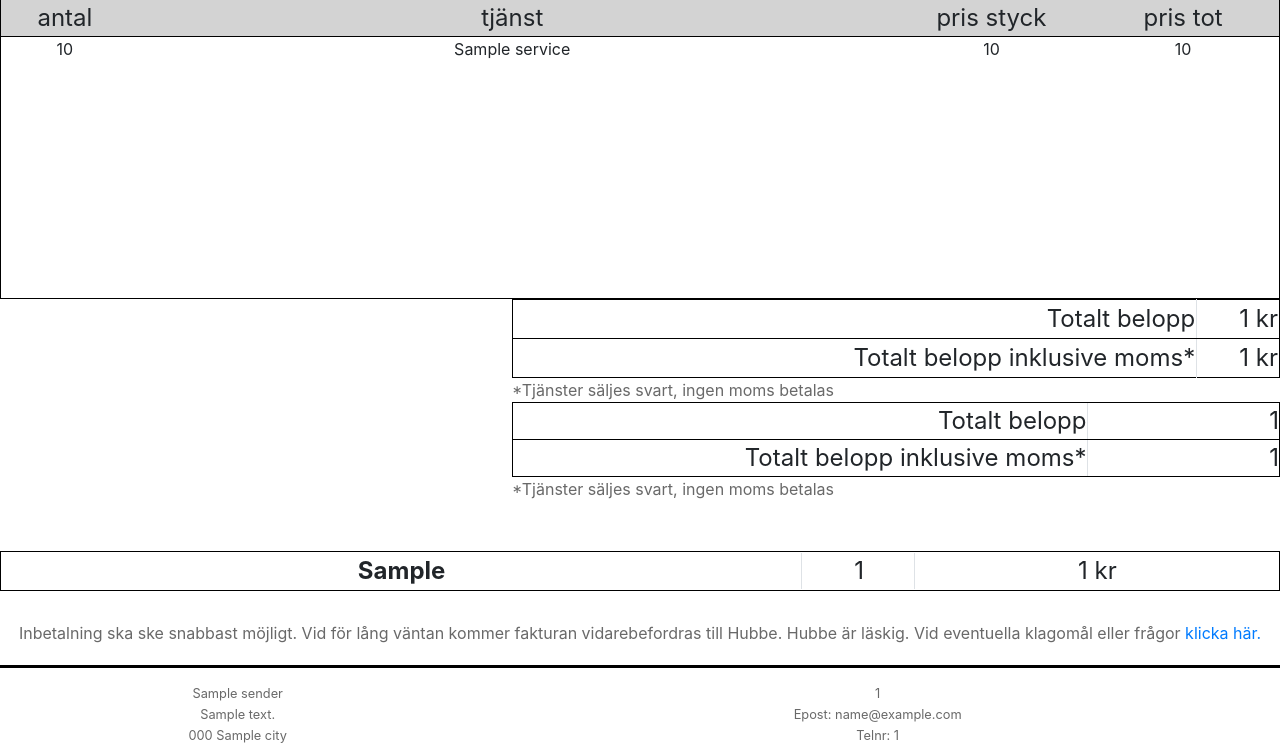
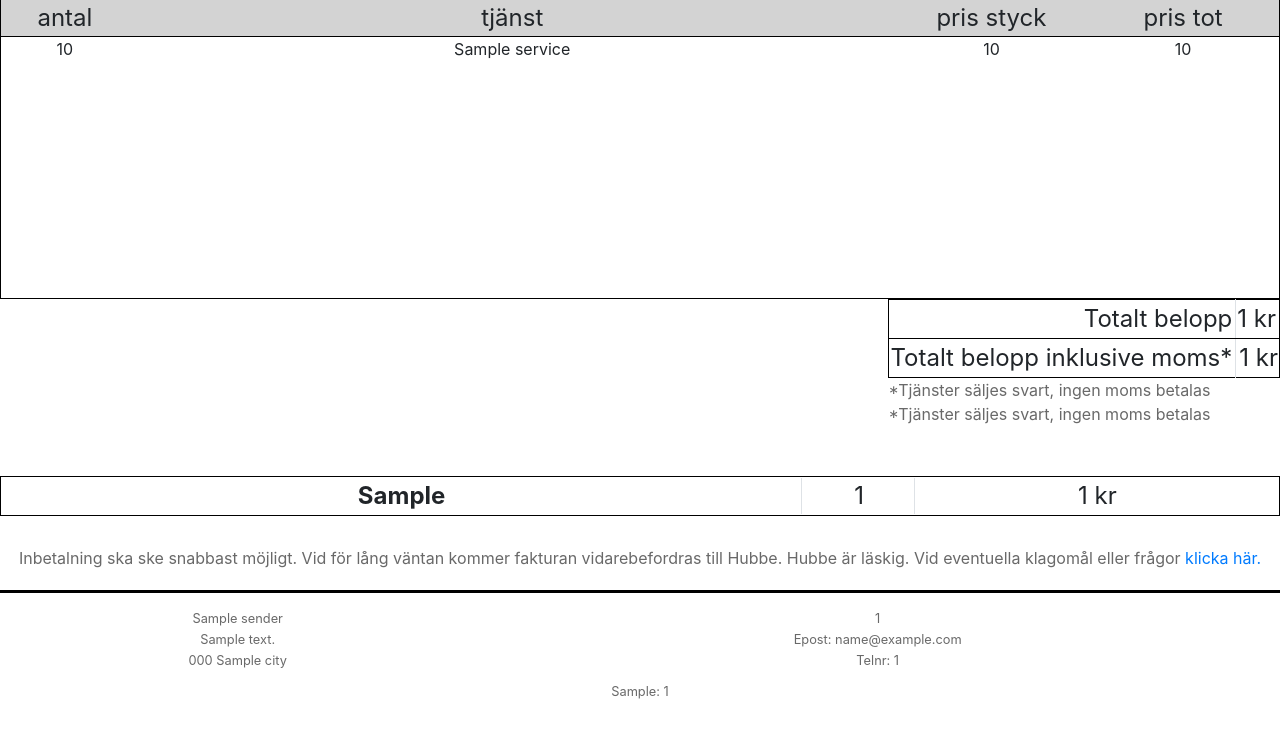
Before and after one commit to ojaoweir/Auto_invoicing, a Python web app: template Auto_invoicing_code_files/program/templates/invoice.html in a window 1280 px wide. Shown: the part 721-1467 px from the top of the page. After the commit the page ends 1420 px from the top, so only its background shows below. Run offline with Jinja, Linux system fonts and the light colour scheme; the template is opened without the code that fills it: most values are stand-ins (such as "Sample title", 1, 10 or a date in 2020); grey boxes marked "Sample" are stand-in pictures; some libraries are stand-ins or nearby versions.

Commit message:
Formatted totalprice place

```diff
--- a/Auto_invoicing_code_files/program/templates/invoice.html
+++ b/Auto_invoicing_code_files/program/templates/invoice.html
@@ -30,7 +30,9 @@
   .total-price-block-outside-border{
     margin-left:auto;
     margin-right:0;
-    width:60%;
+    display:table;
+    min-width:25%;
+    max-width:85%;
   }
   .total-price-block {
     text-align:right;
@@ -103,6 +105,9 @@
     font-size: 1.5em;
     color: grey;
   }
+  .padding-right {
+    padding-right: 3px;
+  }
   </style>
   </head>
   <body>
@@ -155,37 +160,17 @@
       <table class="full-size-table total-price-block table-responsive-md surround-border">
         <tbody>
           <tr>
-            <td class="bottom-border border-right">Totalt belopp</td>
-            <td class="bottom-border">{{ total_price_for_all }} kr</td>
+            <td class="bottom-border border-right padding-right">Totalt belopp</td>
+            <td class="bottom-border padding-right">{{ total_price_for_all }} kr</td>
           </tr>
-          <tr class="bottom-border">
-            <td class="border-right">Totalt belopp inklusive moms*</td>
+          <tr class="bottom-border padding-right">
+            <td class="border-right padding-right">Totalt belopp inklusive moms*</td>
             <td>{{ total_price_for_all }} kr</td>
           </tr>
         </tbody>
       </table>
       <div class="info-text">
         *Tjänster säljes svart, ingen moms betalas
-      </div>
-
-
-      <div class="total-price-block surround-border">
-        <div class="total-price bottom-border">
-          <div class="total-price-text border-right">
-            Totalt belopp
-          </div>
-          <div class="total-price-sum">
-            {{ total_price_for_all }}
-          </div>
-        </div>
-        <div class="total-price">
-          <div class="total-price-text border-right">
-            Totalt belopp inklusive moms*
-          </div>
-          <div class="total-price-sum">
-            {{ total_price_for_all }}
-          </div>
-        </div>
       </div>
       <div class="info-text">
         *Tjänster säljes svart, ingen moms betalas
```
Also changed, not shown: Auto_invoicing_code_files/app.db.
